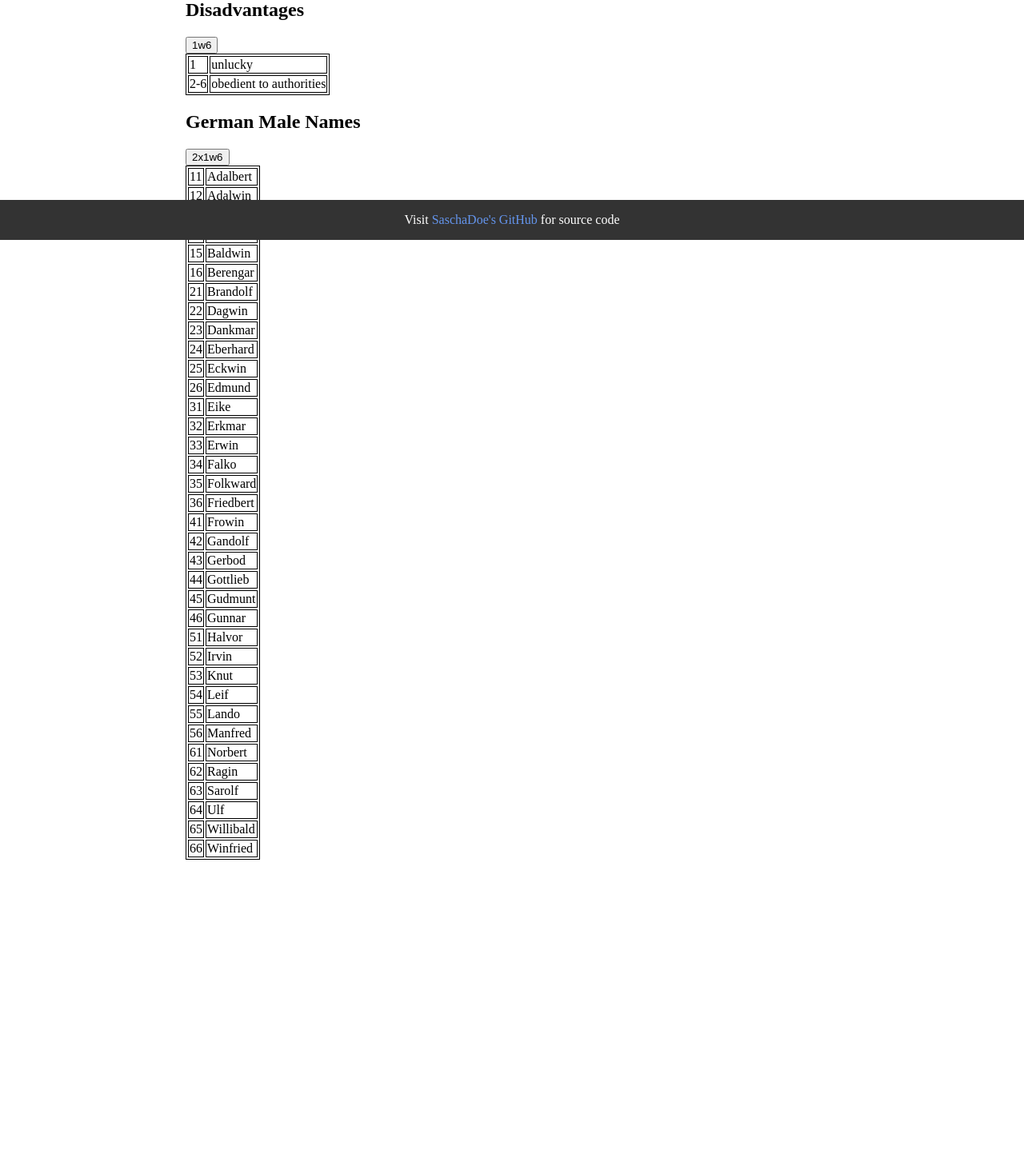
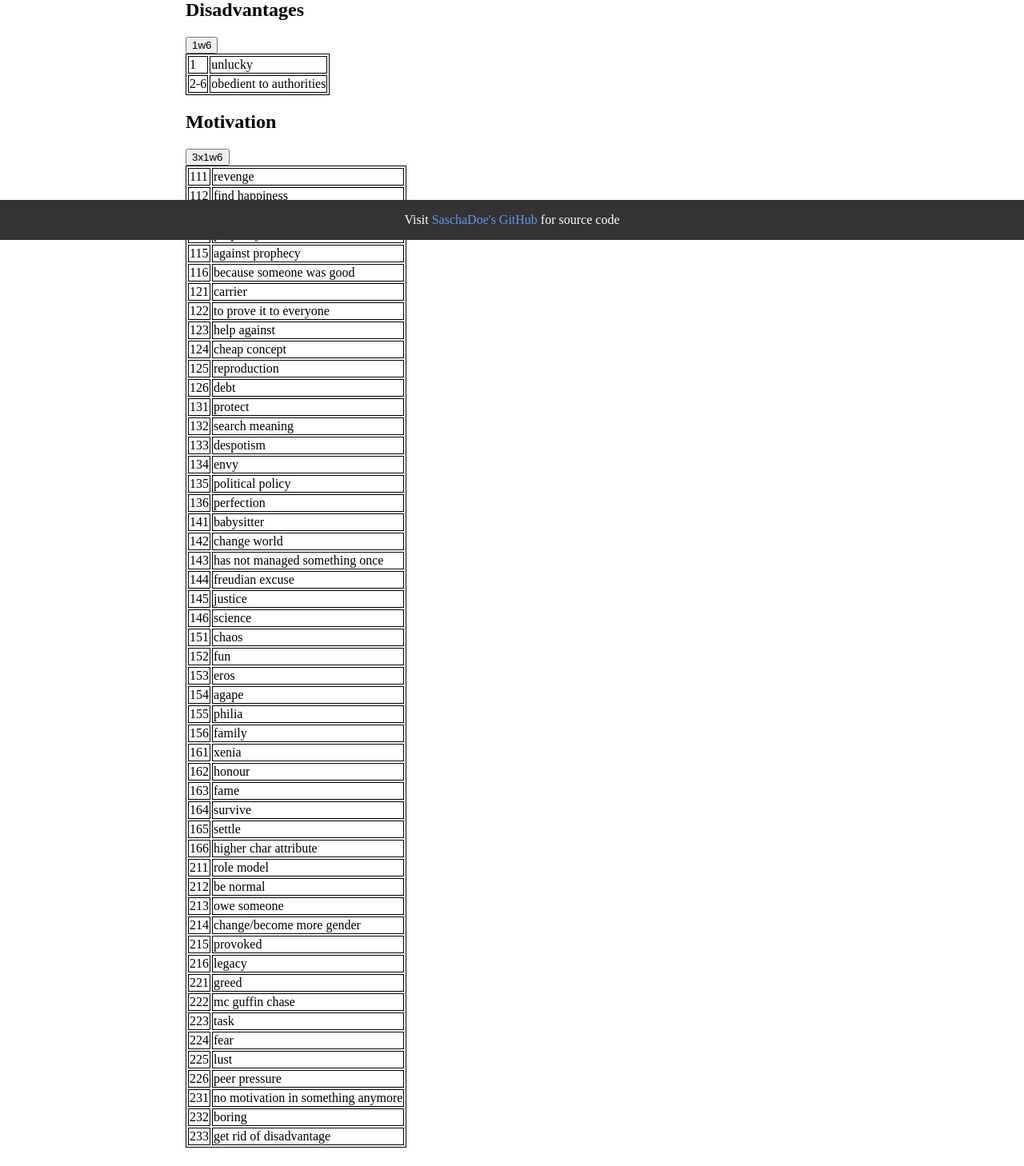
Before and after one commit to SaschaDoe/RandomTableApp, a SvelteKit app: page / in a window 1280 px wide. Shown: the part 500-1958 px from the top of the page at 80% size. Before the commit the page ends 1631 px from the top, so only its background shows below. Built offline with nearby package versions, Linux system fonts and the light colour scheme.

Commit message:
Added Motivation Table change way dice is rolled

```diff
--- a/src/summary/CharacterView.svelte
+++ b/src/summary/CharacterView.svelte
@@ -8,6 +8,7 @@
 <h1>{character.getUniqueName()}</h1>
 <p>{character.gender}</p>
 <p>{character.race}</p>
+<p>Motivation: {character.motivation}</p>
 <ul>
     <li>Courage: {character.courage}</li>
     <li>Charisma: {character.charisma}</li>
@@ -18,9 +19,11 @@
     <li>Constitution: {character.constitution}</li>
     <li>Strength: {character.strength}</li>
 </ul>
+<div>Disadvantages:</div>
 {#each character.disadvantages as advantage}
     <div>{advantage+" "}</div>
 {/each}
+<div>Relationships:</div>
 {#each character.relationships as relationship}
-    <p>{"Relationship: "+relationship.getRelationshipTypeToOtherChar(character).valueOf()+" with "+relationship.getOtherChar(character).name}</p>
+    <div>{relationship.getRelationshipTypeToOtherChar(character).valueOf()+" with "+relationship.getOtherChar(character).name}</div>
 {/each}
--- a/src/tables/RandomTableList.svelte
+++ b/src/tables/RandomTableList.svelte
@@ -5,11 +5,13 @@
     import {GermanMaleNameTable} from "./charTables/germanMaleNameTable";
     import {GenderTable} from "./charTables/genderTable";
     import {DisadvantageTable} from "./charTables/disadvantageTable";
+    import {MotivationTable} from "./charTables/motivationTable";
 
     let tables = [new RaceTable(),
         new GenderTable(),
         new AnimalTable(),
         new DisadvantageTable(),
+        new MotivationTable(),
         new GermanMaleNameTable(), ];
 </script>
 
--- a/src/tables/charTables/disadvantageTable.ts
+++ b/src/tables/charTables/disadvantageTable.ts
@@ -14,6 +14,8 @@ export class DisadvantageTable extends Table{
         entries.push(new TableEntry(Disadvantages.Power).withRoleInterval(2,6).withFunction(AddCharForPower));
         super(entries, TableTitles.Disadvantages);
         this.functions.push(AddDisadvantage)
+        this.probability = 50;
+        this.moreThanOnce = true;
     }
 }
 export function AddDisadvantage(char: Character, entry: TableEntry){
--- /dev/null
+++ b/src/tables/charTables/motivationTable.ts
@@ -0,0 +1,74 @@
+import {Table} from "../table";
+import {TableEntry} from "../tableEntry";
+import {Races} from "./races";
+import {TableTitles} from "../tableTitles";
+import {AnimalTable} from "./animalTable";
+import {FantasyCreatureTable} from "./fantasyCreatureTable";
+import type {Character} from "../../world/character";
+import {DiceRole} from "../diceRole";
+import {AddDisadvantage} from "./disadvantageTable";
+
+
+export class MotivationTable extends Table{
+    constructor(){
+        let entries = [] as TableEntry[];
+        entries.push(new TableEntry("revenge",111));
+        entries.push(new TableEntry("find happiness",112));
+        entries.push(new TableEntry("altruism",113));
+        entries.push(new TableEntry("prophecy",114));
+        entries.push(new TableEntry("against prophecy",115));
+        entries.push(new TableEntry("because someone was good",116));
+        entries.push(new TableEntry("carrier",121));
+        entries.push(new TableEntry("to prove it to everyone",122));
+        entries.push(new TableEntry("help against",123));
+        entries.push(new TableEntry("cheap concept",124));
+        entries.push(new TableEntry("reproduction",125));
+        entries.push(new TableEntry("debt",126));
+        entries.push(new TableEntry("protect",131));
+        entries.push(new TableEntry("search meaning",132));
+        entries.push(new TableEntry("despotism",133));
+        entries.push(new TableEntry("envy",134));
+        entries.push(new TableEntry("political policy",135));
+        entries.push(new TableEntry("perfection",136));
+        entries.push(new TableEntry("babysitter",141));
+        entries.push(new TableEntry("change world",142));
+        entries.push(new TableEntry("has not managed something once",143));
+        entries.push(new TableEntry("freudian excuse",144));
+        entries.push(new TableEntry("justice",145));
+        entries.push(new TableEntry("science",146));
+        entries.push(new TableEntry("chaos",151));
+        entries.push(new TableEntry("fun",152));
+        entries.push(new TableEntry("eros",153));
+        entries.push(new TableEntry("agape",154));
+        entries.push(new TableEntry("philia",155));
+        entries.push(new TableEntry("family",156));
+        entries.push(new TableEntry("xenia",161));
+        entries.push(new TableEntry("honour",162));
+        entries.push(new TableEntry("fame",163));
+        entries.push(new TableEntry("survive",164));
+        entries.push(new TableEntry("settle",165));
+        entries.push(new TableEntry("higher char attribute",166));
+        entries.push(new TableEntry("role model",211));
+        entries.push(new TableEntry("be normal",212));
+        entries.push(new TableEntry("owe someone",213));
+        entries.push(new TableEntry("change/become more gender",214));
+        entries.push(new TableEntry("provoked",215));
+        entries.push(new TableEntry("legacy",216));
+        entries.push(new TableEntry("greed",221));
+        entries.push(new TableEntry("mc guffin chase",222));
+        entries.push(new TableEntry("task",223));
+        entries.push(new TableEntry("fear",224));
+        entries.push(new TableEntry("lust",225));
+        entries.push(new TableEntry("peer pressure",226));
+        entries.push(new TableEntry("no motivation in something anymore",231));
+        entries.push(new TableEntry("boring",232));
+        entries.push(new TableEntry("get rid of disadvantage",233));
+        super(entries, TableTitles.Motivation,new DiceRole().withNumberOfRoles(3));
+        this.functions.push(AlterMotivation)
+    }
+}
+
+export function AlterMotivation(char: Character, entry: TableEntry){
+    char.motivation = entry.text;
+    return char;
+}
--- a/src/tables/table.ts
+++ b/src/tables/table.ts
@@ -4,8 +4,10 @@ import { isBetween } from "../utils/listUtils";
 import { Dice } from "../utils/dice";
 import {TableTitles} from "./tableTitles";
 import {TableEntry} from "./tableEntry";
+import {randomIntFromInterval} from "../utils/randomUtils";
 
 export class Table {
+    moreThanOnce: boolean;
     probability: number;
     title: TableTitles;
     diceRole: DiceRole;
@@ -16,8 +18,10 @@ export class Table {
     constructor( entries : TableEntry[] = [new TableEntry().withRoleInterval(1,6)],
                  title = TableTitles.Default,
                  diceRole = new DiceRole(),
-                 probability = 100)
+                 probability = 100,
+                 moreThanOnce = false)
     {
+        this.moreThanOnce = moreThanOnce;
         this.diceRole = diceRole;
         this.probability = probability;
         if (this.isEntriesOverlapping(entries)){
@@ -35,6 +39,11 @@ export class Table {
     }
 
     role(dice = new Dice()){
+
+        let randomNumber = randomIntFromInterval(0,this.entries.length-1);
+        return this.entries[randomNumber];
+
+        /*TODO: old way isn't suitable but is good for "real life dice roles"
         let randomNumber = dice.role(this.diceRole);
         this.previouslyRolled = `${randomNumber} `;
         for (let i = 0; i < this.entries.length; i++) {
@@ -44,7 +53,7 @@ export class Table {
                 return entry;
             }
         }
-        return this.entries[0];
+        return this.entries[0];*/
     }
 
     roleWithCascade(dice = new Dice()) {
@@ -59,8 +68,6 @@ export class Table {
         }
     }
 
-
-
     private cascade(entry: TableEntry, dice: Dice) {
         let fullText = entry.text;
         for (let i = 0; i < entry.cascadingRoles.length; i++) {
@@ -71,6 +78,7 @@ export class Table {
         if (entry.cascadingRoles.length != 0) {
             result = fullText.slice(0, -1);
         }
+
         return result;
     }
 
--- a/src/tables/tableTitles.ts
+++ b/src/tables/tableTitles.ts
@@ -6,6 +6,6 @@ export enum TableTitles{
     Race = "Race",
     FantasyCreatures = "FantasyCreatures",
     GermanMaleName = "German Male Names",
-    Gender = "Gender"
-
+    Gender = "Gender",
+    Motivation = "Motivation"
 }
--- a/src/utils/randomUtils.ts
+++ b/src/utils/randomUtils.ts
@@ -4,10 +4,8 @@ export function randomIntFromInterval(min : number, max : number) { // min and m
 
 export function isInProbability(probability : number) {
     let randomNumber = randomIntFromInterval(0, 100);
-    throw Error(randomNumber.toString())
     if (randomNumber > 0 && randomNumber < probability) {
         return true;
     }
-
     return false;
 }
--- a/src/world/worldStore.ts
+++ b/src/world/worldStore.ts
@@ -1,16 +1,51 @@
 import {Character} from "./character";
 import {writable} from "svelte/store";
+import {DisadvantageTable} from "../tables/charTables/disadvantageTable";
+import {isInProbability} from "../utils/randomUtils";
+import type {TableEntry} from "../tables/tableEntry";
+import {MotivationTable} from "../tables/charTables/motivationTable";
 
 export let characters = writable([] as Character[]);
-export let currentChar = writable(new Character());
+export let currentChar = writable(Character);
 
 export function addParty(sizeOfParty : number){
+
     let newChars = [] as Character[];
     for(let i=0; i<sizeOfParty; i++){
-        newChars.push(new Character());
+        let newChar = new Character();
+        applyNotMandatoryTables(newChar);
+        newChars.push(newChar);
     }
 
     characters.update((chars) =>{
         return chars.concat(newChars)
     })
 }
+
+
+function applyNotMandatoryTables(char : Character) {
+    let notMandatoryTables = [new DisadvantageTable()]
+
+    for (let t = 0; t < notMandatoryTables.length; t++) {
+        let table = notMandatoryTables[t];
+        let rolledEntries = [] as TableEntry[];
+        while(isInProbability(table.probability)){
+            let entry = table.roleWithCascade();
+            if(rolledEntries.includes(entry)){
+                continue;
+            }
+            rolledEntries.push(entry);
+            for (let i = 0; i < table.functions.length; i++) {
+                let func = table.functions[i];
+                func(char, entry);
+            }
+
+            for (let i = 0; i < entry.functions.length; i++) {
+
+                let func = entry.functions[i];
+                func(char)
+
+            }
+        }
+    }
+}
```
Also changed, not shown: src/world/character.ts (+3 -17 lines).
